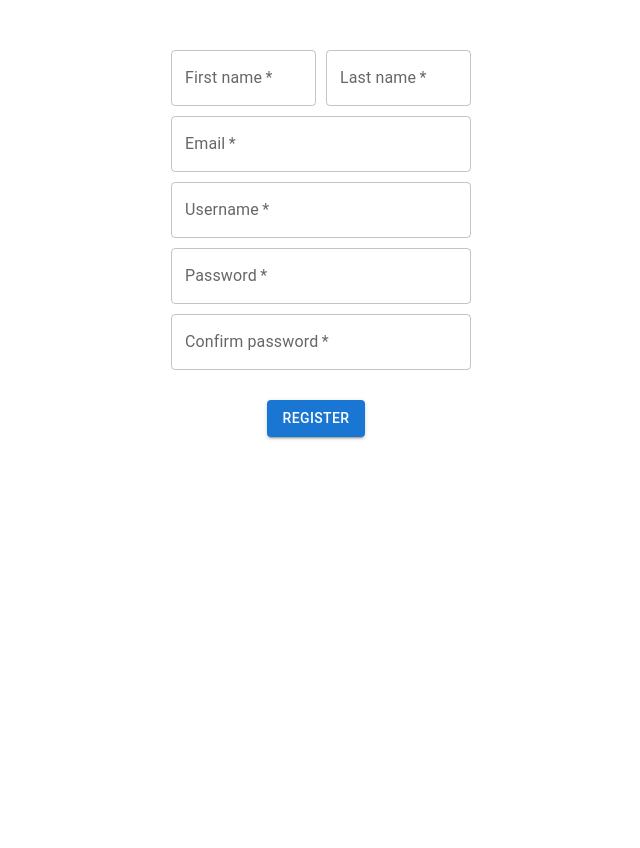
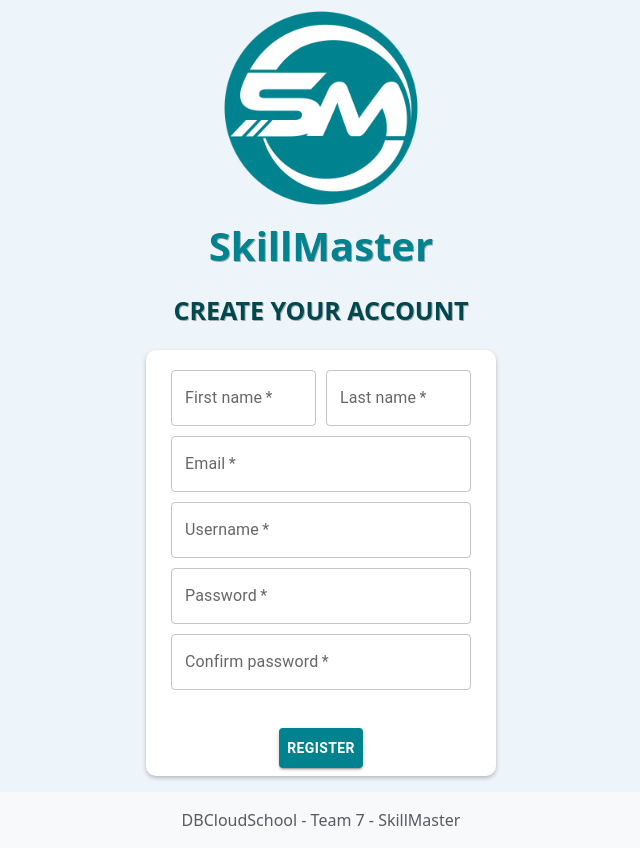
Before and after one commit to heidiflori/skillspoint-fe, a React (Create React App) app: page /register in a window 1280 px wide. Shown: the whole page, without its empty margins (319-959 px from the left). Before the commit the page ends 800 px from the top, so only its background shows below. Built offline with nearby package versions, Linux system fonts and the light colour scheme.

Commit message:
redesigned register page

```diff
--- a/src/pages/Login.js
+++ b/src/pages/Login.js
@@ -145,7 +145,8 @@ function Login() {
           padding: 'auto',
           margin: 'auto',
           alignItems: 'center',
-          width: '70%',
+          width: '35%',
+          minWidth: '350px',
           borderRadius: '10px',
           boxShadow: '0px 2px 4px rgba(0, 0, 0, 0.25)',
           marginTop: 2,
--- a/src/pages/Register.js
+++ b/src/pages/Register.js
@@ -3,6 +3,8 @@ import React, { useState, useEffect } from "react";
 import { useNavigate } from "react-router-dom";
 import axios from 'axios';
 import apiUrl from '../apiConfig.js';
+import { useTheme } from '@mui/material/styles';
+import Footer from "../components/Footer";
 
 //TODO: check first name and last name
 // we need documentation for this
@@ -155,14 +157,33 @@ function Register() {
 
   }
 
+  const theme = useTheme();
+
   return (
+    <div style={{ minHeight: '100vh', display: 'grid', gridTemplateRows: 'auto auto auto', alignItems: 'center', backgroundColor: "#eef5fa" }}>
+      <div style={{ display: 'flex', flexDirection: 'column', alignItems: 'center', justifyContent: 'center', margin: 'auto' }}>
+        <img src="/logoapp.png" alt="descriptive text" style={{ width: '20%', height: 'auto' }} />
+        <p style={{fontWeight: 'bold', fontSize:40, color:"#00838f", textShadow: '1px 1px rgba(0, 0, 0, 0.3)' }}>SkillMaster</p>
+        <p style={{fontWeight: 'bold', fontSize:25, color:"#00474e", textShadow: '1px 1px rgba(0, 0, 0, 0.3)', textAlign: 'center', marginLeft: '10px', marginRight: '10px' }}>CREATE YOUR ACCOUNT</p>
+      </div>
       <Container
         sx={{
-        display: "flex",
-        flexDirection: "column",
-        justifyContent: "center",
-        alignItems: "center",
-        marginTop: "50px",
+          backgroundColor: 'white',
+          display: 'flex',
+          flexDirection: 'column',
+          justifyContent: 'center',
+          padding: 'auto',
+          margin: 'auto',
+          alignItems: 'center',
+          width: '25%',
+          minWidth: '350px',
+          borderRadius: '10px',
+          boxShadow: '0px 2px 4px rgba(0, 0, 0, 0.25)',
+          marginTop: 0.5,
+          marginBottom:2,
+          [theme.breakpoints.down('sm')]: {
+            width: '90%',
+          }
         }}
       >
         <Box
@@ -171,6 +192,7 @@ function Register() {
             flexDirection: "column",
             width: "300px",
             marginBottom: "20px",
+            marginTop:"20px"
           }}
         >
 
@@ -230,7 +252,7 @@ function Register() {
 
         <Box>
           <Button
-          sx={{ marginRight: "10px" }}
+            sx={{ padding: 1, margin: 1, fontWeight: 'bold',backgroundColor: '#00838f', color: '#fff','&:hover': {backgroundColor: '#004d40'}}}
             variant="contained"
             onClick={handleRegisterClick}
           >
@@ -238,6 +260,8 @@ function Register() {
           </Button>
         </Box>
       </Container>
+      <Footer />
+    </div>
   );
 }
 
```
Lines whose indentation alone changed are shown as unchanged.
